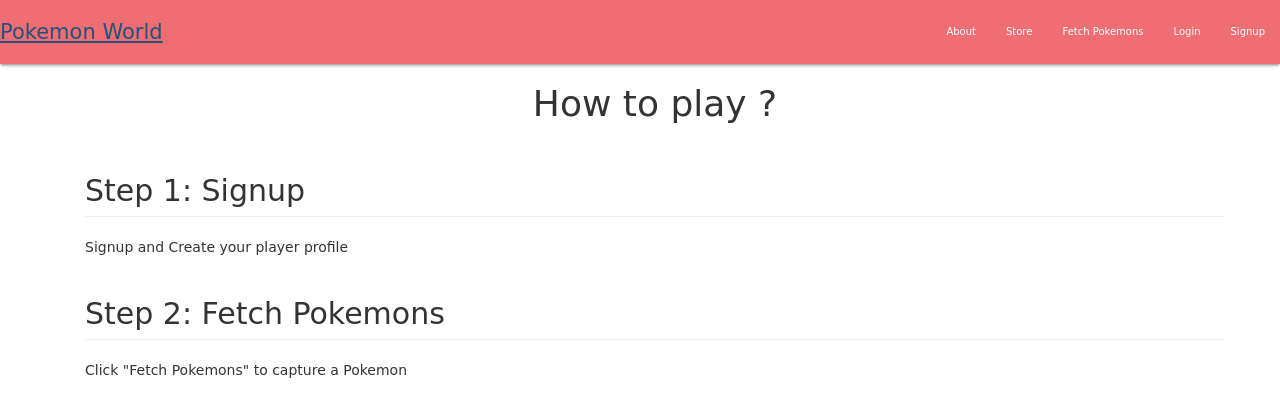
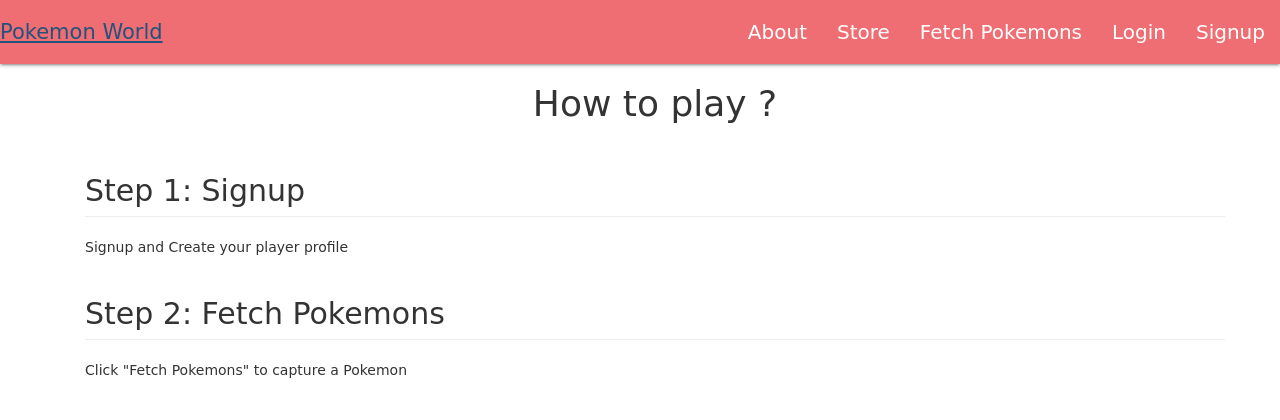
Before and after one commit to AlanChu61/Pokemon_World, a Django app: page /about/ in a window 1280 px wide. Shown: the top 420 px of the page. Run offline with Django 4.2, Linux system fonts and the light colour scheme; some libraries are stand-ins or nearby versions; some web fonts are replaced.

Commit message:
tiny bug fixed

```diff
--- a/main_app/static/css/style.css
+++ b/main_app/static/css/style.css
@@ -6,6 +6,9 @@ body {
   }
 *{
     font-family: 'Cute Font', cursive;
+}
+nav ul a {
+  font-size:20px;
 }
 p.detail-font{
 font-size:12px;
--- a/pokemonworld/settings.py
+++ b/pokemonworld/settings.py
@@ -13,6 +13,9 @@ import django_heroku
 from pathlib import Path
 import os
 import environ
+
+environ.Env()
+environ.Env.read_env()
 # Build paths inside the project like this: BASE_DIR / 'subdir'.
 BASE_DIR = Path(__file__).resolve().parent.parent
 
--- a/requirements.txt
+++ b/requirements.txt
@@ -8,7 +8,6 @@ django-environ==0.10.0
 django-heroku==0.3.1
 gunicorn==20.1.0
 idna==3.4
-psycopg2==2.9.6
 psycopg2-binary==2.9.6
 pycodestyle==2.10.0
 requests==2.28.2
```
